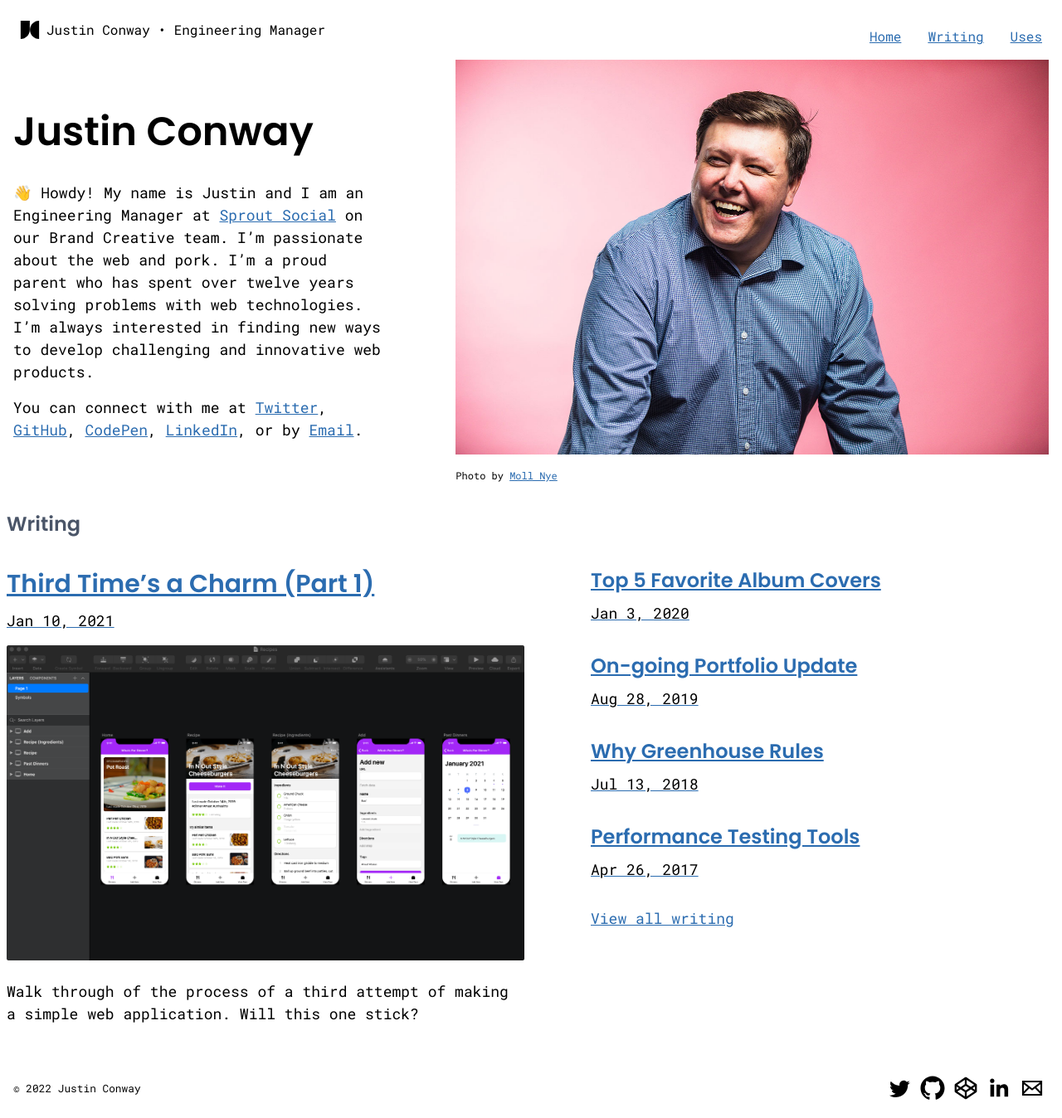
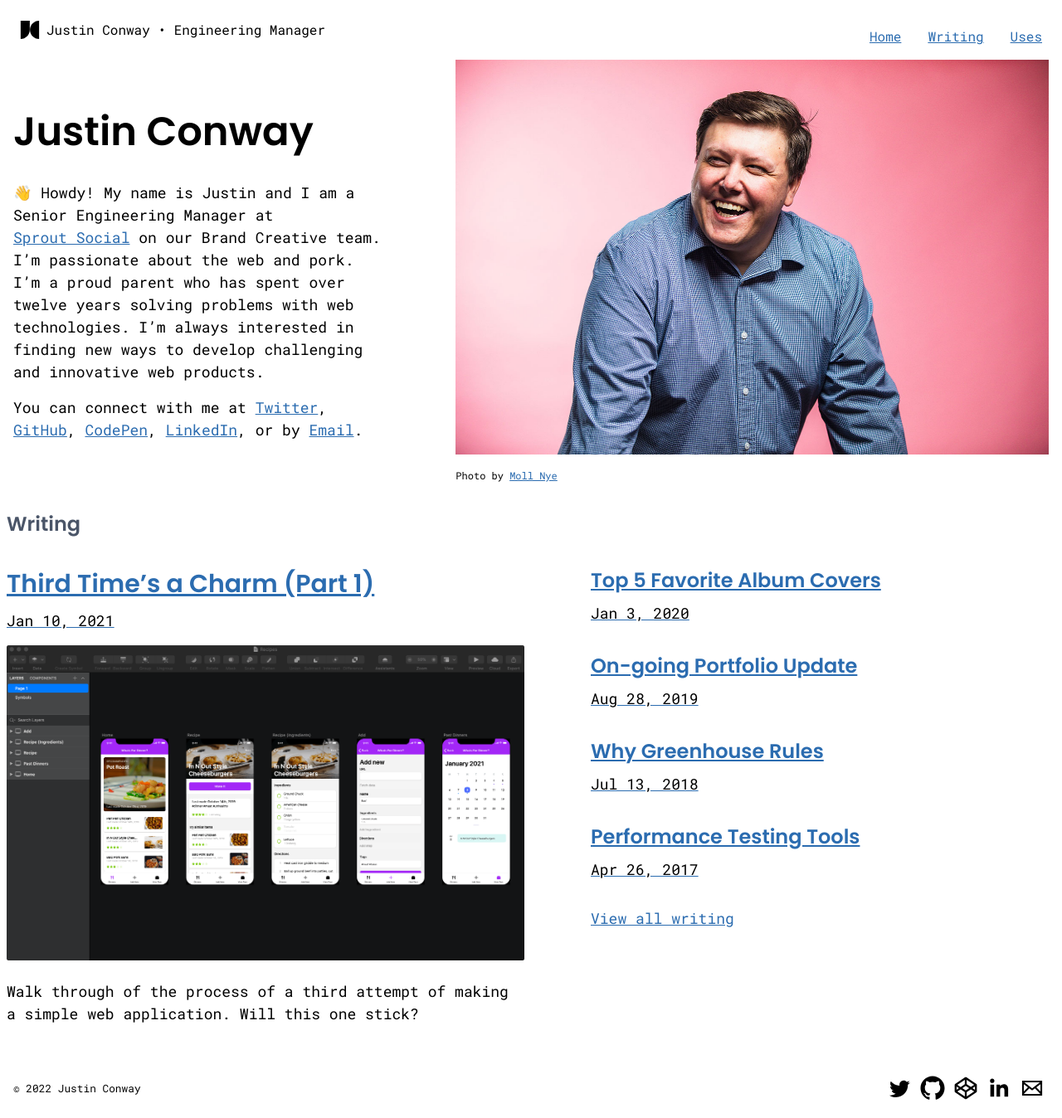
Before and after one commit to conwaydev/conwaydev.github.io, a Jekyll site: the page built from index.html, in a window 1280 px wide and 1348 px high. Shown: the whole window at 83% size. Built offline with Jekyll 4.4.1, drawn with Linux system fonts in a browser that asks for light colours.

Commit message:
hell ya i got a promotion

```diff
--- a/index.html
+++ b/index.html
@@ -16,7 +16,7 @@ layout: default
 
   <div class="w-full lg:w-5/12 px-4 lg:pr-16 mt-6 lg:mt-0 lg:py-8 max-w-full">
     <h1 class="text-black text-9xl">Justin Conway</h1>
-    <p class="lg:text-lg"><span class="wave">👋</span> Howdy! My name is Justin and I am an Engineering Manager at <a class="text-blue-700 hover:text-blue-800" href="//sproutsocial.com" target="_blank"
+    <p class="lg:text-lg"><span class="wave">👋</span> Howdy! My name is Justin and I am a Senior Engineering Manager at <a class="text-blue-700 hover:text-blue-800" href="//sproutsocial.com" target="_blank"
         rel="noreferrer">Sprout&nbsp;Social</a> on our Brand Creative team. I’m passionate about the web and pork. I’m a proud parent who has spent over twelve years solving problems with web technologies. I’m always interested in finding new ways to develop challenging and innovative web products.</p>
     <p class="lg:text-lg">You can connect with me at {% for social in site.footer_social %}{% if forloop.last %} or by{% endif %} <a target="_blank" class="text-blue-700 hover:text-blue-700" rel="noreferrer" href="{{social.url}}">{{social.name}}</a>{% if forloop.last == false %},{% endif %}{% endfor %}.
     </p>
```
